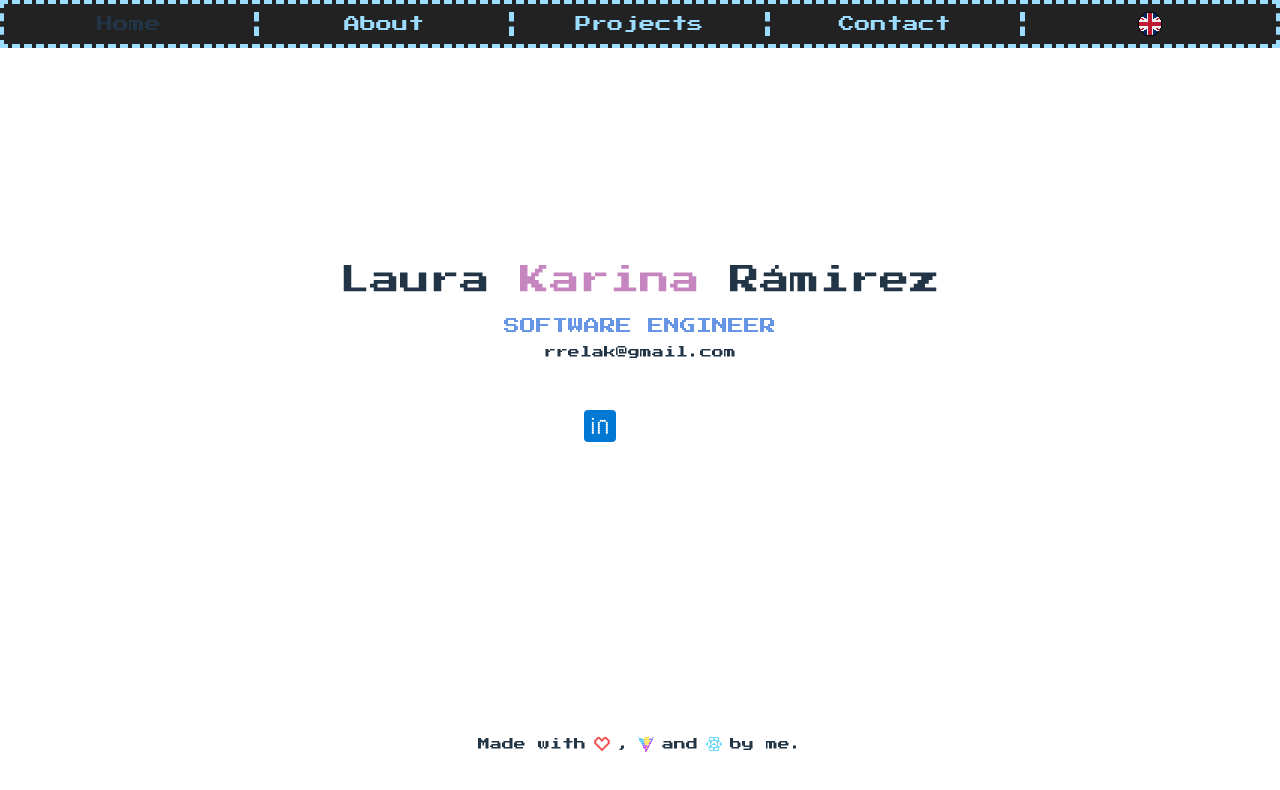
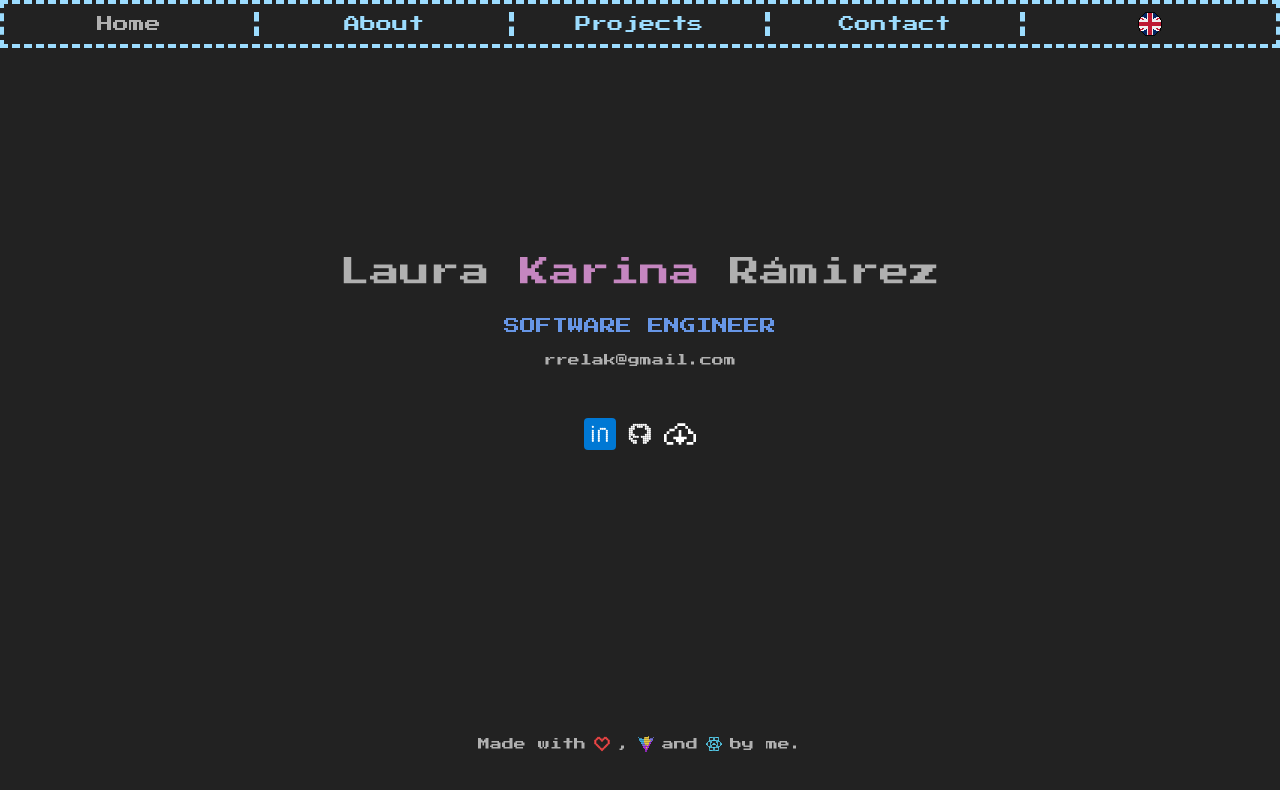
Before and after one commit to lkrre/portfolio, a React (Vite) app: page / in a window 1280 px wide. Shown: the top 790 px of the page. Built offline with nearby package versions, Linux system fonts and the light colour scheme.

Commit message:
some needed style changes

```diff
--- a/index.html
+++ b/index.html
@@ -7,7 +7,7 @@
     <title>Karina Rmz - Portfolio</title>
   </head>
   <body>
-    <div id="root" class="flex flex-col min-h-screen"></div>
+    <div id="root"></div>
     <script type="module" src="/src/main.tsx"></script>
   </body>
 </html>
--- a/src/App.css
+++ b/src/App.css
@@ -15,7 +15,3 @@
   width: 100%;
   text-align: center;
 }
-
-.card {
-  padding: 2em;
-}
--- a/src/App.tsx
+++ b/src/App.tsx
@@ -7,6 +7,7 @@ import { About } from './components/Sections/About'
 import { Projects } from './components/Sections/Projects'
 import { Contact } from './components/Sections/Contact'
 import { Footer } from './components/Sections/Footer'
+// import { TechLogo } from './components/TechLogos'
 
 function App() {
   const [currentSection, setCurrentSection] = useState("home");
@@ -22,18 +23,17 @@ function App() {
   };
 
   return (
-    <>
+    <div className='flex flex-col min-w-screen min-h-screen'>
       <Navbar currentSection={currentSection} onSectionChange={(id) => setCurrentSection(id)}/>
-      <main className="flex-1 flex flex-col justify-center items-center pt-12 mx-4 md:mx-16 xl:mx-32">
+      <main className="flex-1 flex flex-col justify-center items-center mt-12 m-auto w-full md:w-23/24 lg:w-11/12 h-full">
         {/* <PixelTransition key={currentSection}> */}
-        <div className=''>
-          {renderSection()}
-        </div>
+        {renderSection()}
         {/* </PixelTransition> */}
         {/* <Palette/> */}
+        {/* <TechLogo/> */}
       </main>
       <Footer/>
-    </>
+    </div>
   )
 }
 
--- a/src/index.css
+++ b/src/index.css
@@ -1,53 +1,10 @@
-:root {
-  font-family: system-ui, Avenir, Helvetica, Arial, sans-serif;
-  line-height: 1.5;
-  font-weight: 400;
-
-  color-scheme: light dark;
-
-  font-synthesis: none;
-  text-rendering: optimizeLegibility;
-  -webkit-font-smoothing: antialiased;
-  -moz-osx-font-smoothing: grayscale;
-}
-
 body {
   margin: 0;
-  display: flex;
   place-items: center;
   min-width: 320px;
   min-height: 100vh;
   font-family: 'Press Start 2P';
 }
-
 button {
-  border-radius: 8px;
-  border: 1px solid transparent;
-  padding: 0.6em 1.2em;
-  font-size: 1em;
-  font-weight: 500;
-  font-family: inherit;
-  background-color: #1a1a1a;
   cursor: pointer;
-  transition: border-color 0.25s;
 }
-button:hover {
-  border-color: #646cff;
-}
-button:focus,
-button:focus-visible {
-  outline: 4px auto -webkit-focus-ring-color;
-}
-
-@media (prefers-color-scheme: light) {
-  :root {
-    color: #213547;
-    background-color: #ffffff;
-  }
-  a:hover {
-    color: #747bff;
-  }
-  button {
-    background-color: #f9f9f9;
-  }
-}
```
